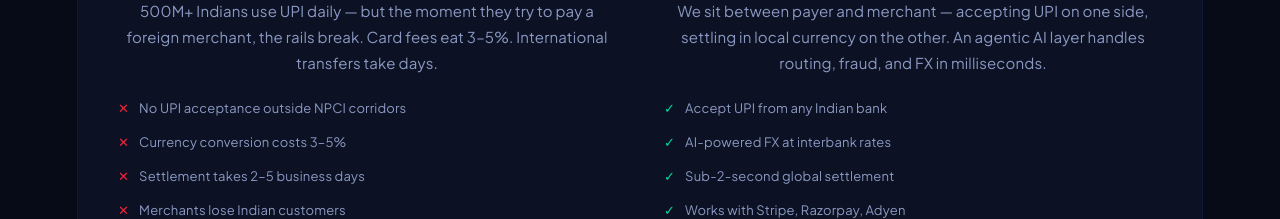
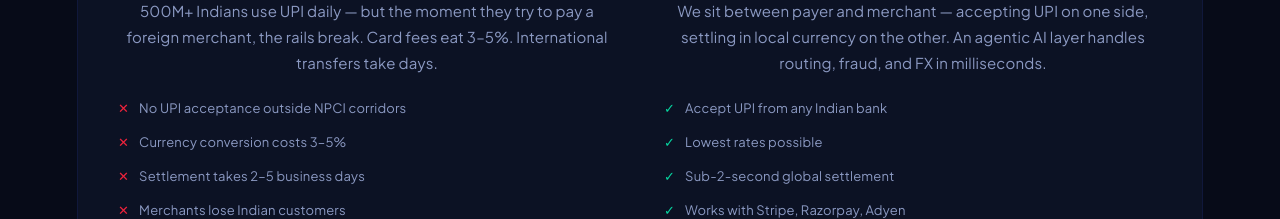
Before and after one commit to arj-co/betterupi, a React (Vite) app: page / in a window 1280 px wide. Shown: the part 1240-1459 px from the top of the page. Built offline with nearby package versions, Linux system fonts and the light colour scheme.

Commit message:
Update rates text in App.jsx

```diff
--- a/src/App.jsx
+++ b/src/App.jsx
@@ -258,7 +258,7 @@ const ProblemSolution = () => (
         <div style={{ fontFamily: "var(--mono)", fontSize: 11, color: "var(--green)", letterSpacing: "0.1em", marginBottom: 14 }}>THE SOLUTION</div>
         <h2 style={{ fontFamily: "var(--font)", fontWeight: 800, fontSize: 34, lineHeight: 1.15, letterSpacing: "-0.03em", marginBottom: 16, color: "var(--text)" }}>BetterUPI <span className="grad-text">bridges the gap</span></h2>
         <p style={{ fontFamily: "var(--font)", color: "var(--text2)", lineHeight: 1.75, marginBottom: 18, fontSize: 15 }}>We sit between payer and merchant — accepting UPI on one side, settling in local currency on the other. An agentic AI layer handles routing, fraud, and FX in milliseconds.</p>
-        {["Accept UPI from any Indian bank", "AI-powered FX at interbank rates", "Sub-2-second global settlement", "Works with Stripe, Razorpay, Adyen"].map(p => (
+        {["Accept UPI from any Indian bank", "Lowest rates possible", "Sub-2-second global settlement", "Works with Stripe, Razorpay, Adyen"].map(p => (
           <div key={p} style={{ display: "flex", gap: 10, fontFamily: "var(--font)", fontSize: 13, color: "var(--text2)", alignItems: "center", marginBottom: 8 }}>
             <span style={{ color: "var(--green)", fontWeight: 700, flexShrink: 0 }}>✓</span>{p}
           </div>
```
